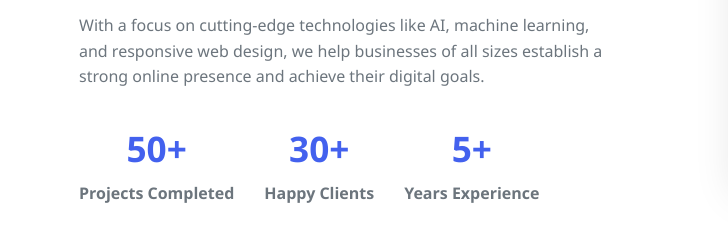
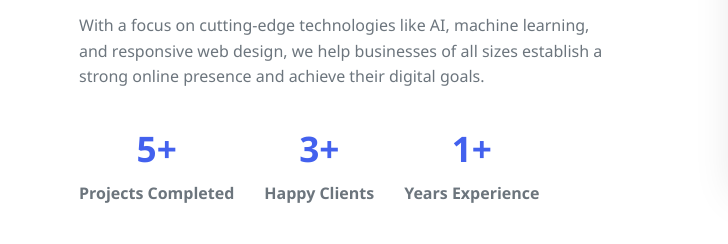
Before and after one commit to vaibhavspawarofficial/ElevateCodeNew, a plain HTML site: page index.html in a window 1280 px wide. Shown: the part 2020-2264 px from the top of the page, 0-728 px from the left. Drawn offline with Linux system fonts and the light colour scheme; grey boxes are pictures that could not be loaded.

Commit message:
Update index.html

```diff
--- a/index.html
+++ b/index.html
@@ -926,15 +926,15 @@
                     <p>With a focus on cutting-edge technologies like AI, machine learning, and responsive web design, we help businesses of all sizes establish a strong online presence and achieve their digital goals.</p>
                     <div class="about-stats">
                         <div class="stat">
-                            <h3>50+</h3>
+                            <h3>5+</h3>
                             <p>Projects Completed</p>
                         </div>
                         <div class="stat">
-                            <h3>30+</h3>
+                            <h3>3+</h3>
                             <p>Happy Clients</p>
                         </div>
                         <div class="stat">
-                            <h3>5+</h3>
+                            <h3>1+</h3>
                             <p>Years Experience</p>
                         </div>
                     </div>
```
